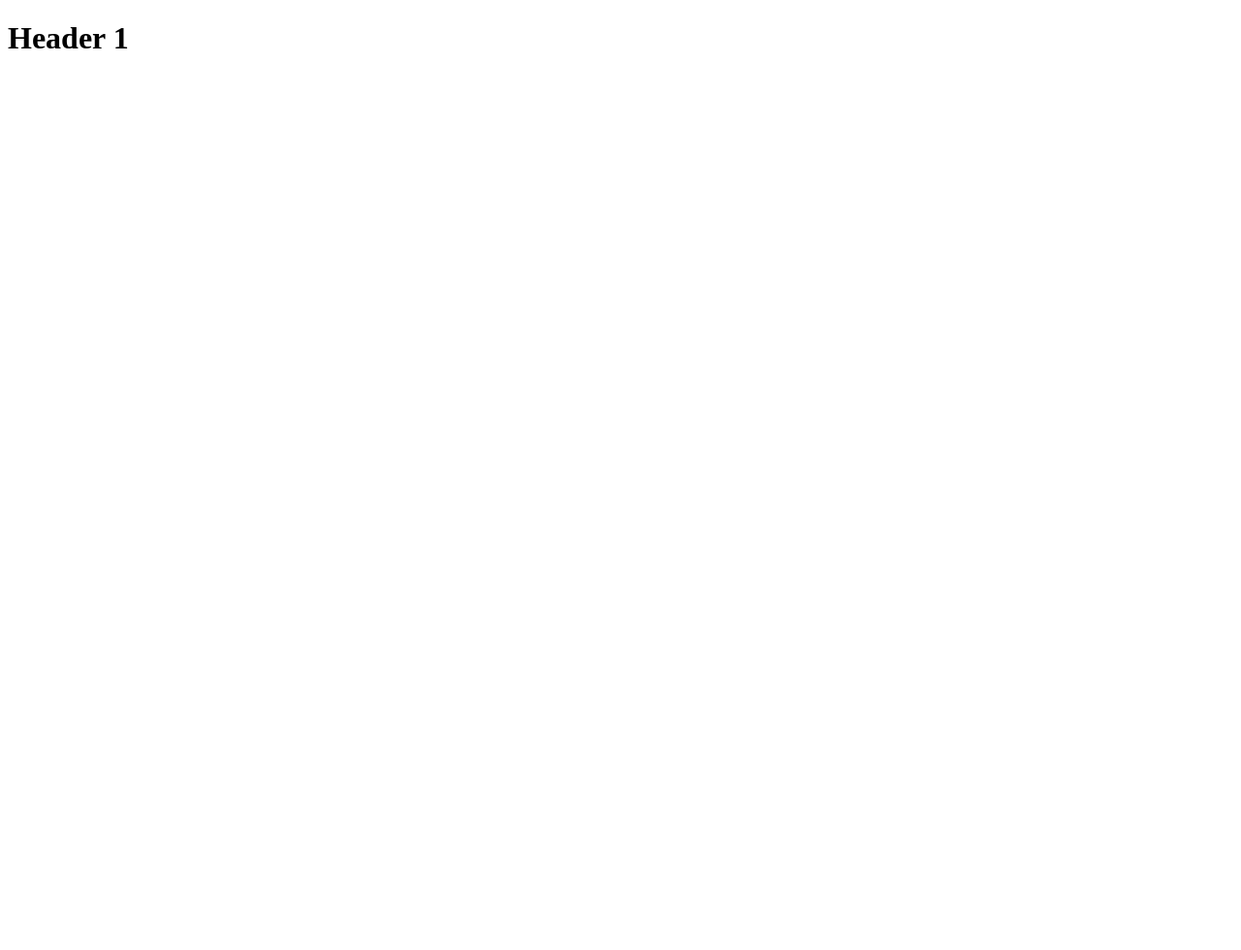
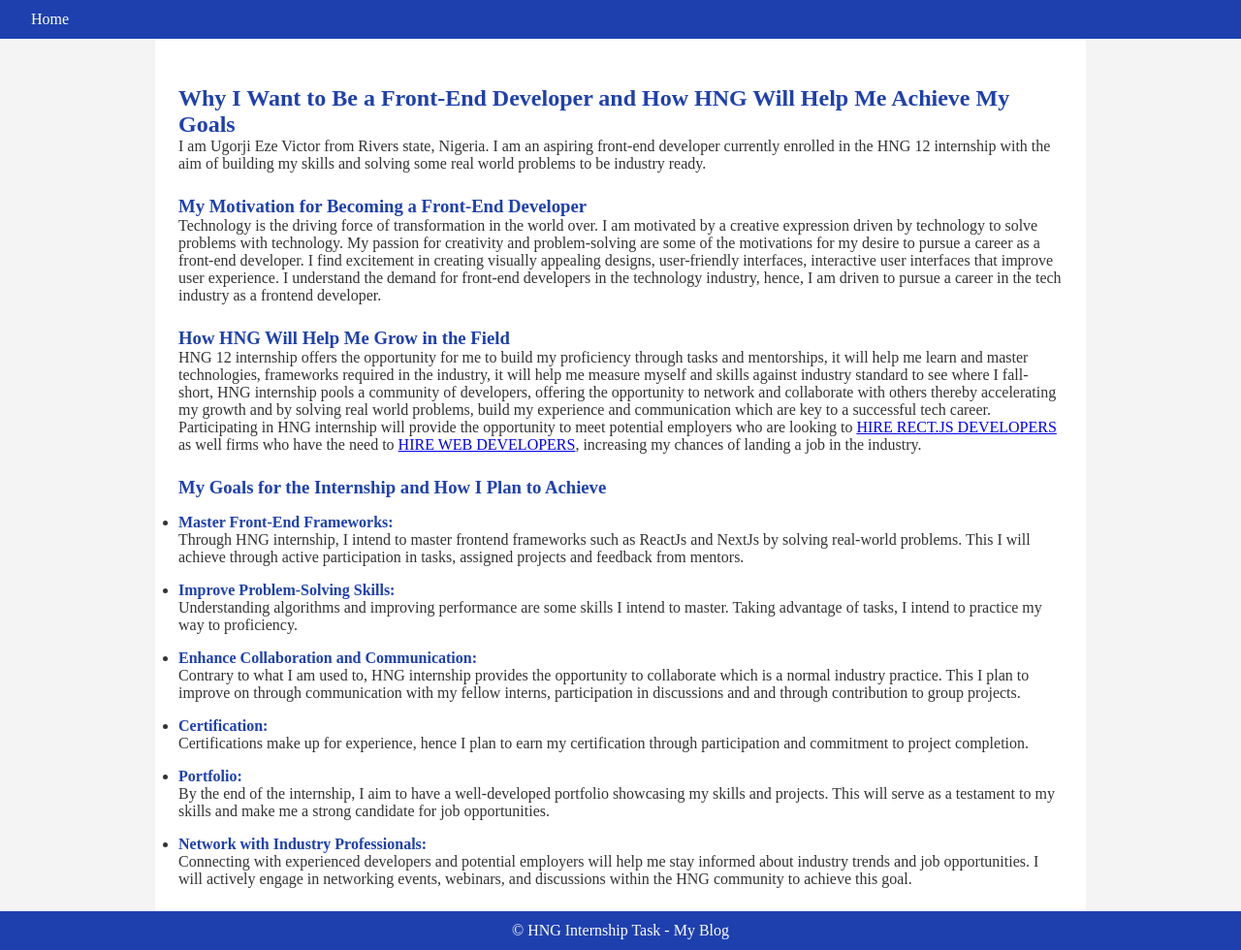
Before and after one commit to BlckTitan/hng-blog-task, a plain HTML site: page index.html in a window 1280 px wide. Shown: the whole page at 97% size. Before the commit the page ends 800 px from the top, so only its background shows below. Drawn offline with Linux system fonts and the light colour scheme.

Commit message:
Built the blog -Sdded blog headers -Added paragraph texts -Styled the blog_

```diff
--- a/index.html
+++ b/index.html
@@ -4,9 +4,111 @@
     <meta charset="UTF-8">
     <meta name="viewport" content="width=device-width, initial-scale=1.0">
     <title>Profile Card</title>
+    <link rel="stylesheet" href="/style/style.css">
 </head>
+
 <body>
-    <h1>Header 1</h1>
 
+    <nav>
+        <a href="/#">Home</a>
+    </nav>
+
+    <main class="container">
+
+        <div class="text_container">
+            <section class="topic_text">
+                <h1>Why I Want to Be a Front-End Developer and How HNG Will Help Me Achieve My Goals</h1>
+                <p>
+                    I am Ugorji Eze Victor from Rivers state, Nigeria.
+                    I am an aspiring front-end developer currently enrolled in the HNG 12 internship with
+                the aim of building my skills and solving some real world problems to be industry ready.
+            </p>
+            </section>
+
+            <section class="motivation_text">
+                <h3>
+                    My Motivation for Becoming a Front-End Developer
+                </h3>
+                <p>
+                    Technology is the driving force of transformation in the world over.
+                    I am motivated by a creative expression driven by technology to solve problems with technology.
+                    My passion for creativity and problem-solving are some of the motivations for my desire to pursue a career as a front-end developer.
+                    I find excitement in creating visually appealing designs, user-friendly interfaces, interactive user interfaces that improve user experience.
+                    I understand the demand for front-end developers in the technology industry, hence,
+                    I am driven to pursue a career in the tech industry as a frontend developer.
+                </p>
+            </section>
+
+            <section class="hngBenefit_text">
+                <h3>How HNG Will Help Me Grow in the Field</h3>
+                <p>
+                    HNG 12 internship offers the opportunity  for me to build my proficiency through tasks and mentorships,
+                    it will help me learn and master technologies,
+                    frameworks required in the industry,
+                    it will help me measure myself and skills against industry standard to see where I fall-short,
+                    HNG internship pools a community of developers,
+                    offering the opportunity to network and collaborate with others thereby
+                    accelerating my growth and by solving real world problems, build my experience and
+                    communication which are key to a successful tech career.
+                    Participating in HNG internship will provide the opportunity to meet
+                    potential employers who are looking to
+                    <a href=’’https://hng.tech/hire/reactjs-developers”>HIRE RECT.JS DEVELOPERS</a>
+                    as well firms who have the need to
+                    <a href=’’https://hng.tech/hire/web-developers”>HIRE WEB DEVELOPERS</a>,
+                    increasing my chances of landing a job in the industry.
+                </p>
+            </section>
+
+            <section class="goals_text">
+                <h3>My Goals for the Internship and How I Plan to Achieve </h3>
+                <ul>
+                    <li>
+                        <h4>Master Front-End Frameworks: </h4>
+                        Through HNG internship,
+                        I intend to master frontend frameworks such as ReactJs and NextJs by solving real-world problems.
+                        This I will achieve through active participation in tasks,
+                        assigned projects and feedback from mentors.
+                    </li>
+                    <li>
+                        <h4>Improve Problem-Solving Skills: </h4>
+                        Understanding algorithms and improving performance are some skills I intend to master.
+                        Taking advantage of tasks, I intend to practice my way to proficiency.
+                    </li>
+                    <li>
+                        <h4>Enhance Collaboration and Communication: </h4>
+                        Contrary to what I am used to, HNG internship provides the opportunity to collaborate which is a normal industry practice.
+                        This I plan to improve on through communication with my fellow interns,
+                        participation in discussions and and through contribution to group projects.
+                    </li>
+                    <li>
+                        <h4>Certification: </h4>
+                        Certifications make up for experience,
+                        hence I plan to earn my certification through participation and commitment to project completion.
+
+                    </li>
+                    <li>
+                        <h4>Portfolio: </h4>
+                        By the end of the internship,
+                        I aim to have a well-developed portfolio showcasing my skills and projects.
+                        This will serve as a testament to my skills and make me a strong candidate for job opportunities.
+                    </li>
+                    <li>
+                        <h4>Network with Industry Professionals: </h4>
+                        Connecting with experienced developers and potential employers will help me stay informed about industry trends and job opportunities.
+                        I will actively engage in networking events, webinars,
+                        and discussions within the HNG community to achieve this goal.
+                    </li>
+                </ul>
+            </section>
+
+        </div>
+
+    </main>
+
+    <footer>
+        <span>
+            &copy; HNG Internship Task - My Blog
+        </span>
+    </footer>
 </body>
 </html>
--- /dev/null
+++ b/style/style.css
@@ -0,0 +1,71 @@
+*{
+    box-sizing: border-box;
+    padding: 0;
+    margin: 0;
+}
+body{
+    width: 100%;
+    height: 100vh;
+    background-color: #F4F4F4;
+    color: #333333;
+    text-align: left;
+}
+/* collective styling for nav and footer */
+nav, footer{
+    background-color: #1E40AF;
+    color: white;
+    height: 2.5rem;
+}
+nav{
+    display: flex;
+    align-items: center;
+    padding: 0 2rem;
+}
+nav  a{
+    color: white;
+    text-decoration: none;
+}
+footer{
+    display: flex;
+    justify-content: center;
+    align-items: center;
+}
+/* heading texts styling*/
+h1, h3, h4{
+    color: #1E40AF;
+    margin-top: 0.5rem;
+}
+/* main container housing all the elementts in the body */
+.container{
+    width: 100%;
+    max-height: fit-content;
+}
+
+.text_container{
+    background-color: white;
+    width: 100%;
+    padding: 1.5rem;
+}
+section{
+    margin-top: 1.5rem;
+}
+li{
+    margin-top: 1rem;
+}
+/* Medium devices (landscape tablets, 768px and up) */
+@media only screen and (min-width: 768px) {
+    .container{
+        display: flex;
+        justify-content: center;
+    }
+    .text_container{
+        width: 80%;
+    }
+}
+
+/* Large devices (laptops/desktops, 992px and up) */
+@media only screen and (min-width: 992px) {
+    .text_container{
+        width: 75%;
+    }
+}
```
